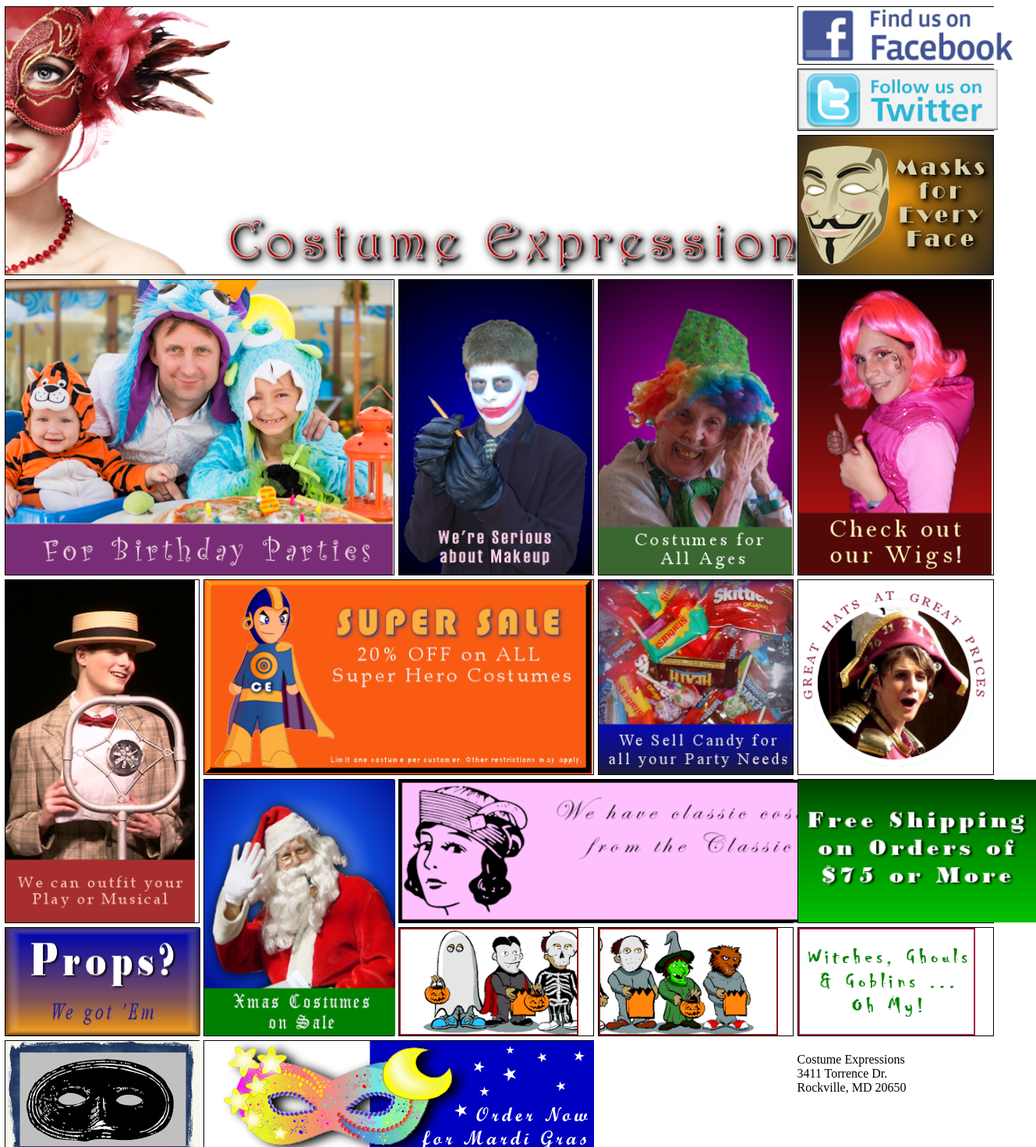
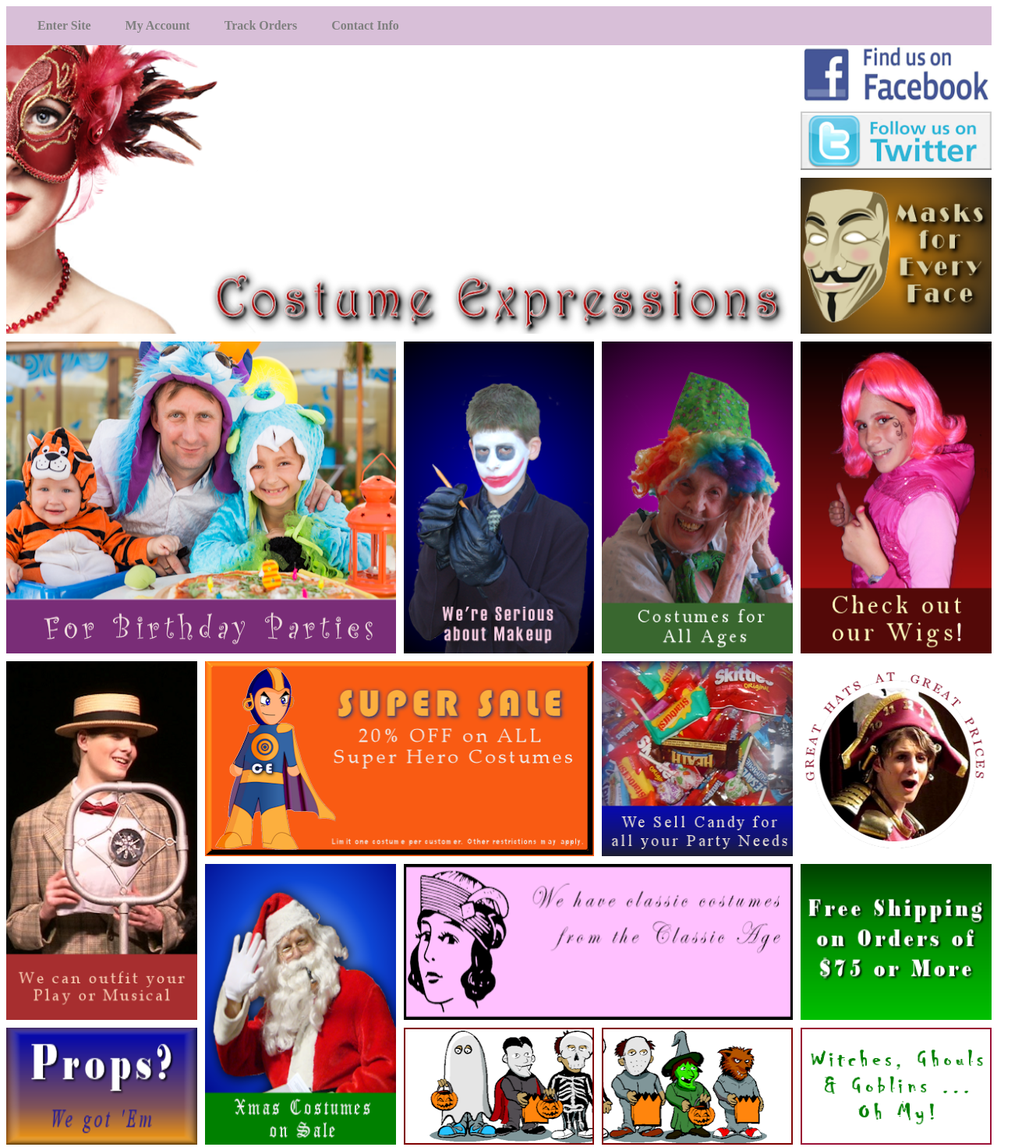
Before and after one commit to Brian-09/Open_Graph, a plain HTML site: page code-alongs/image_grid/image_grid.html in a window 1280 px wide. Shown: the top 1471 px of the page at 78% size, 1329 px wide, since content can reach past the window. Drawn offline with Linux system fonts and the light colour scheme.

Commit message:
finished image grid
finally figured out the sizing problem

```diff
--- a/code-alongs/image_grid/image_grid.html
+++ b/code-alongs/image_grid/image_grid.html
@@ -8,27 +8,26 @@
     <style>
         .container {
             display: grid;
-            grid-template-columns: 250px 245px 251px 251px 252px;
-            grid-template-rows: 75px 80px 180px 380px 251px 185px 140px 152px;
-            grid-template-areas:"expression expression expression expression facebook"
-                                "expression expression expression expression twitter"
-                                "expression expression expression expression masks"
+            grid-template-columns: repeat(5, 1fr);
+            grid-template-rows: 75px 75px 200px 400px 250px 200px 150px 150px;
+            grid-template-areas:"logo logo logo logo facebook"
+                                "logo logo logo logo twitter"
+                                "logo logo logo logo masks"
                                 "birthday birthday makeup costumes-ages wigs"
                                 "costumes-plays super-sale super-sale candy hats"
                                 "costumes-plays xmas costumes-classic costumes-classic free-shipping"
                                 "props xmas halloween-a halloween-b monsters"
-                                "eye-mask mardi-gras mardi-gras . corner-text";
-            gap: 5px;
-            justify-content: center;
+                                "eye-mask mardi-gras mardi-gras . address";
+            gap: 10px;
         }
 
-        .box {
-            border: 1px solid black;
-            display: flex;
-            justify-content: stretch;
+        img {
+            width: 100%;
+            height: 100%;
+            display: block;
         }
 
-        .img-1 {grid-area: expression;}
+        .img-1 {grid-area: logo;}
         .img-2 {grid-area: facebook;}
         .img-3 {grid-area: twitter;}
         .img-4 {grid-area: masks;}
@@ -49,32 +48,60 @@
         .img-19 {grid-area: monsters;}
         .img-20 {grid-area: eye-mask;}
         .img-21 {grid-area: mardi-gras;}
-        .text {grid-area: corner-text; justify-content: right; align-items: bottom;}
+        .text {grid-area: address; align-content: end;}
+
+        p {
+            color: firebrick;
+            justify-content: end;
+            display: flex;
+        }
+        nav {
+            background-color:thistle;
+            height: 50px;
+            align-content: center;
+        }
+        a {
+            color:gray;
+            text-decoration: none;
+            margin-left: 40px;
+        }
+        a:visited {
+            color:gray;
+            text-decoration: none;
+        }
     </style>
 </head>
 <body>
+    <nav>
+        <strong>
+            <a href="./image_grid.html">Enter Site</a>
+            <a href="./image_grid.html">My Account</a>
+            <a href="./image_grid.html">Track Orders</a>
+            <a href="./image_grid.html">Contact Info</a>
+        </strong>
+    </nav>
     <div class="container">
-        <div class=" box img-1"> <img src="./grid_images/expression.png"> </div>
-        <div class=" box img-2"> <img src="./grid_images/facebook.png"> </div>
-        <div class=" box img-3"> <img src="./grid_images/twitter.png"> </div>
-        <div class=" box img-4"> <img src="./grid_images/masks.png"> </div>
-        <div class=" box img-5"> <img src="./grid_images/birthday.png"> </div>
-        <div class=" box img-6"> <img src="./grid_images/makeup.png"> </div>
-        <div class=" box img-7"> <img src="./grid_images/costumes-ages.png"> </div>
-        <div class=" box img-8"> <img src="./grid_images/wigs.png"> </div>
-        <div class=" box img-9"> <img src="./grid_images/costumes-plays.png"> </div>
-        <div class=" box img-10"> <img src="./grid_images/super-sale.png"> </div>
-        <div class=" box img-11"> <img src="./grid_images/candy.png"> </div>
-        <div class=" box img-12"> <img src="./grid_images/hats.png"> </div>
-        <div class=" box img-13"> <img src="./grid_images/props.png" style="width: 250px"> </div>
-        <div class=" box img-14"> <img src="./grid_images/xmas.png" style="width: 245px"> </div>
-        <div class=" box img-15"> <img src="./grid_images/costumes-classic.png"> </div>
-        <div class=" box img-16"> <img src="./grid_images/free-shipping.png"> </div>
-        <div class=" box img-17"> <img src="./grid_images/halloween-a.png"> </div>
-        <div class=" box img-18"> <img src="./grid_images/halloween-b.png"> </div>
-        <div class=" box img-19"> <img src="./grid_images/monsters.png"> </div>
-        <div class=" box img-20"> <img src="./grid_images/eye-mask.png"> </div>
-        <div class=" box img-21"> <img src="./grid_images/mardi-gras.png"> </div>
+        <div class="img-1"> <img src="./grid_images/logo.png"> </div>
+        <div class="img-2"> <img src="./grid_images/facebook.png"> </div>
+        <div class="img-3"> <img src="./grid_images/twitter.png"> </div>
+        <div class="img-4"> <img src="./grid_images/masks.png"> </div>
+        <div class="img-5"> <img src="./grid_images/birthday.png"> </div>
+        <div class="img-6"> <img src="./grid_images/makeup.png"> </div>
+        <div class="img-7"> <img src="./grid_images/costumes-ages.png"> </div>
+        <div class="img-8"> <img src="./grid_images/wigs.png"> </div>
+        <div class="img-9"> <img src="./grid_images/costumes-plays.png"> </div>
+        <div class="img-10"> <img src="./grid_images/super-sale.png"> </div>
+        <div class="img-11"> <img src="./grid_images/candy.png"> </div>
+        <div class="img-12"> <img src="./grid_images/hats.png"> </div>
+        <div class="img-13"> <img src="./grid_images/props.png"> </div>
+        <div class="img-14"> <img src="./grid_images/xmas.png"> </div>
+        <div class="img-15"> <img src="./grid_images/costumes-classic.png"> </div>
+        <div class="img-16"> <img src="./grid_images/free-shipping.png"> </div>
+        <div class="img-17"> <img src="./grid_images/halloween-a.png"> </div>
+        <div class="img-18"> <img src="./grid_images/halloween-b.png"> </div>
+        <div class="img-19"> <img src="./grid_images/monsters.png"> </div>
+        <div class="img-20"> <img src="./grid_images/eye-mask.png"> </div>
+        <div class="img-21"> <img src="./grid_images/mardi-gras.png"> </div>
         <div class="text">
             <p>
                 Costume Expressions<br>
```
Also changed, not shown: code-alongs/image_grid/grid_images/logo.png (renamed from code-alongs/image_grid/grid_images/expression.png).
